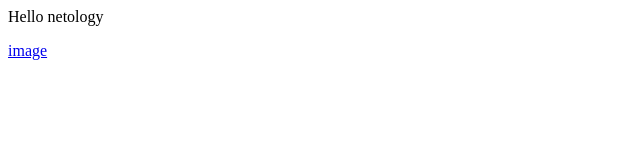
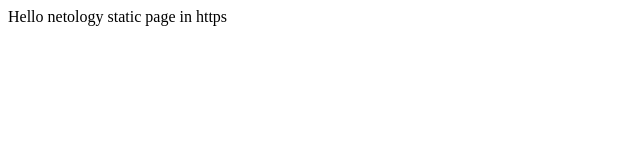
Before and after one commit to a148ru/hw-bal, a plain HTML site: page src/files/index.html in a window 1280 px wide. Shown: the whole page, without its empty margins (0-640 px from the left). Drawn offline with Linux system fonts and the light colour scheme.

Commit message:
2 -https done

```diff
--- a/src/files/index.html
+++ b/src/files/index.html
@@ -1,2 +1 @@
-<p>Hello netology</p>
-<a href="image.jpg">image</a>
+<p>Hello netology static page in https</p>
```
Also changed, not shown: image-2.png (added), image-3.png (added), image-4.png (added), 1 other file.
